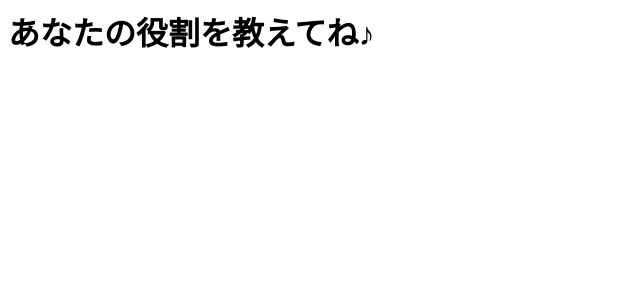
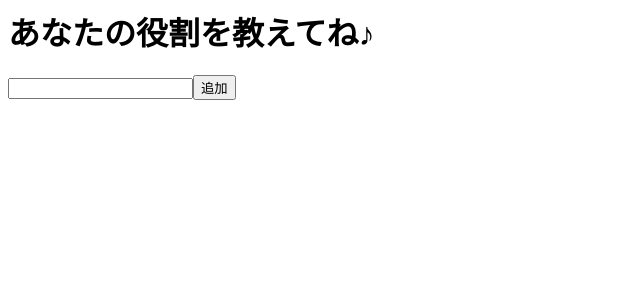
Before and after one commit to kimuray/covey-todo, a React app: page / in a window 1280 px wide. Shown: the top 300 px of the page, without its empty margins (0-640 px from the left). Built offline with nearby package versions, Linux system fonts and the light colour scheme.

Commit message:
ボタンとテキスト設置

```diff
--- /dev/null
+++ b/src/components/Button.tsx
@@ -0,0 +1,12 @@
+import React from 'react'
+
+type PropsType = {
+  label: string
+  onClick: () => void
+}
+
+export const Button: React.FC<PropsType> = ({ label, onClick }) => (
+  <button onClick={onClick}>
+    {label}
+  </button>
+)
--- /dev/null
+++ b/src/components/TextField.tsx
@@ -0,0 +1,13 @@
+import React from "react"
+
+type PropsType = {
+  type: string
+  onChange?: () => void
+}
+
+export const TextField: React.FC<PropsType> = ({ type, onChange }) => (
+  <input
+    type={type}
+    onChange={onChange}
+  />
+)
--- a/src/pages/RoleNew.tsx
+++ b/src/pages/RoleNew.tsx
@@ -1,5 +1,11 @@
 import React from 'react'
+import { Button } from 'components/Button'
+import { TextField } from 'components/TextField';
 
 export const RoleNew: React.FC = () => (
-  <h1>あなたの役割を教えてね♪</h1>
+  <>
+    <h1>あなたの役割を教えてね♪</h1>
+    <TextField type="text" />
+    <Button label="追加" onClick={() => console.log("click")} />
+  </>
 )
```
Also changed, not shown: 1 other file (tests, documents, lock files or other folders).
